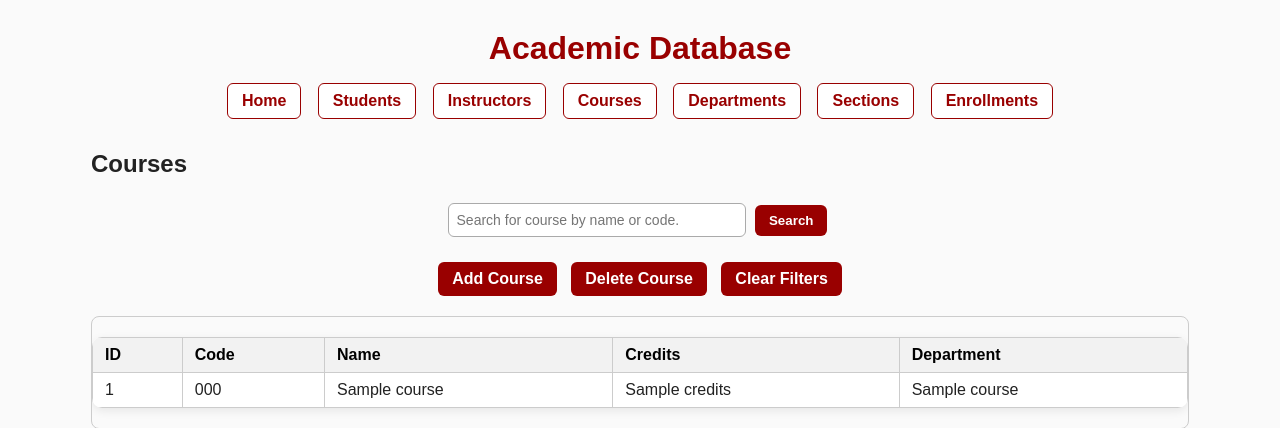
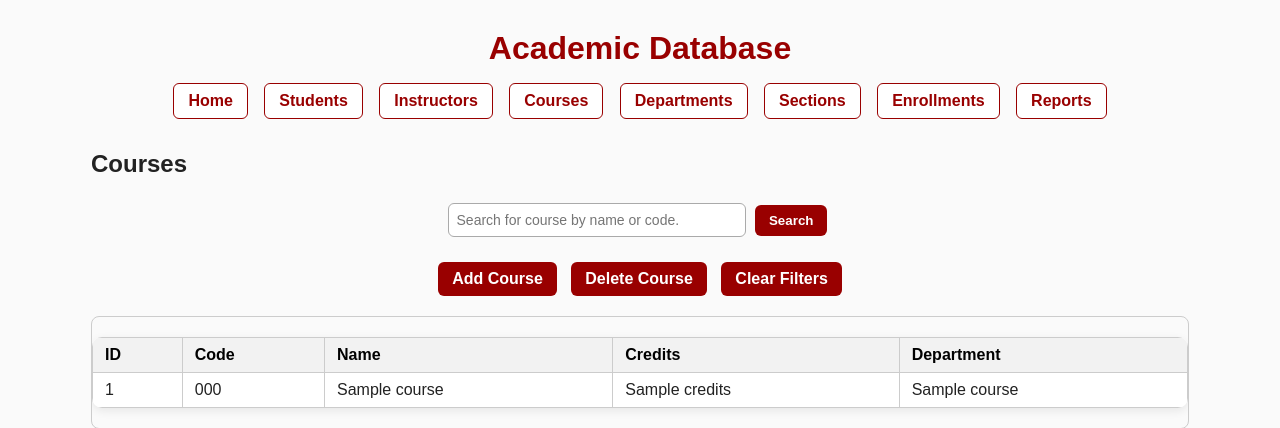
Before and after one commit to AubreyL05/academic-database, a Python web app: template scripts/templates/courses/courses.html in a window 1280 px wide. Shown: the top 428 px of the page. Run offline with Jinja, Linux system fonts and the light colour scheme; the template is opened without the code that fills it: most values are stand-ins (such as "Sample title", 1, 10 or a date in 2020).

Commit message:
report added to nav bar

```diff
--- a/scripts/templates/base.html
+++ b/scripts/templates/base.html
@@ -18,6 +18,7 @@
   <a href="/departments" class="{{ 'active' if request.path.startswith('/departments') else '' }}">Departments</a>
   <a href="/sections" class="{{ 'active' if request.path.startswith('/sections') else '' }}">Sections</a>
   <a href="/enrollments" class="{{ 'active' if request.path.startswith('/enrollments') else '' }}">Enrollments</a>
+  <a href="/reports" class="{{ 'active' if request.path.startswith('/reports') else '' }}">Reports</a>
 </nav>
 
   <!-- Page Content -->
```
